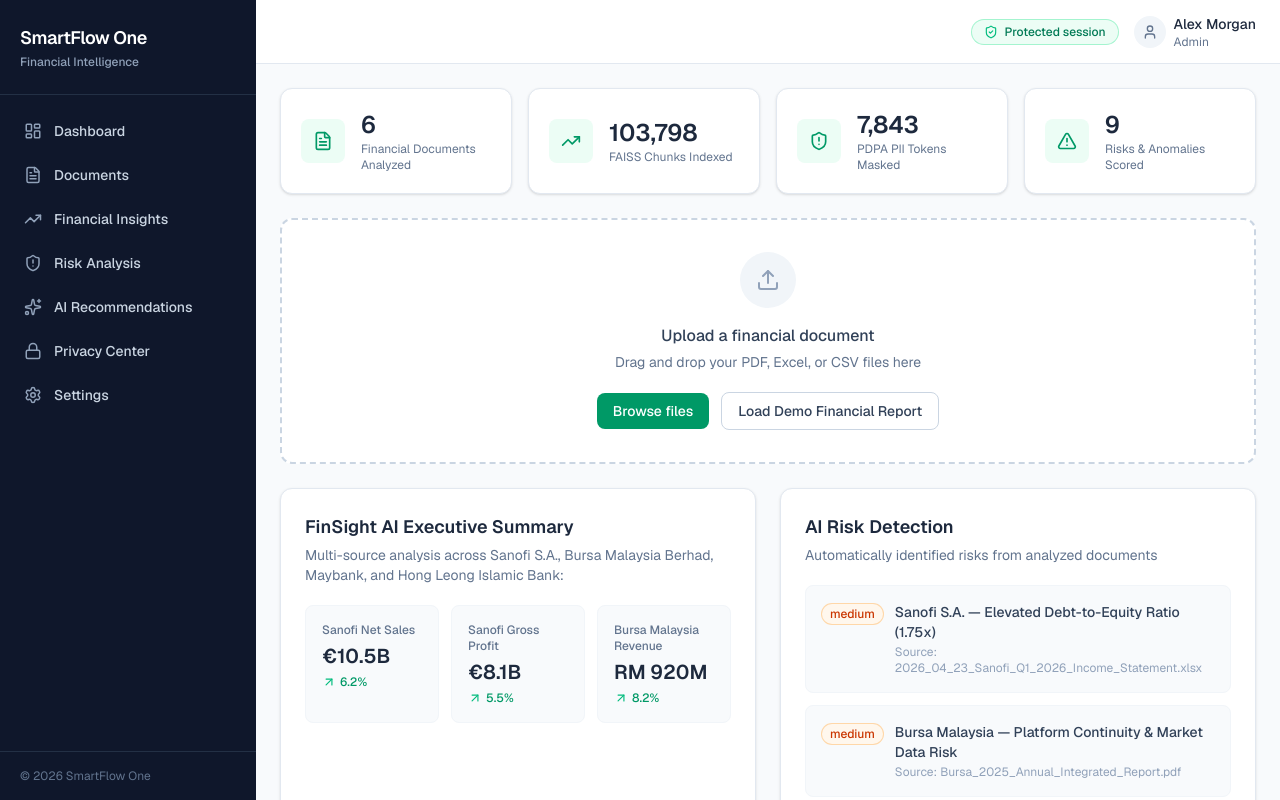
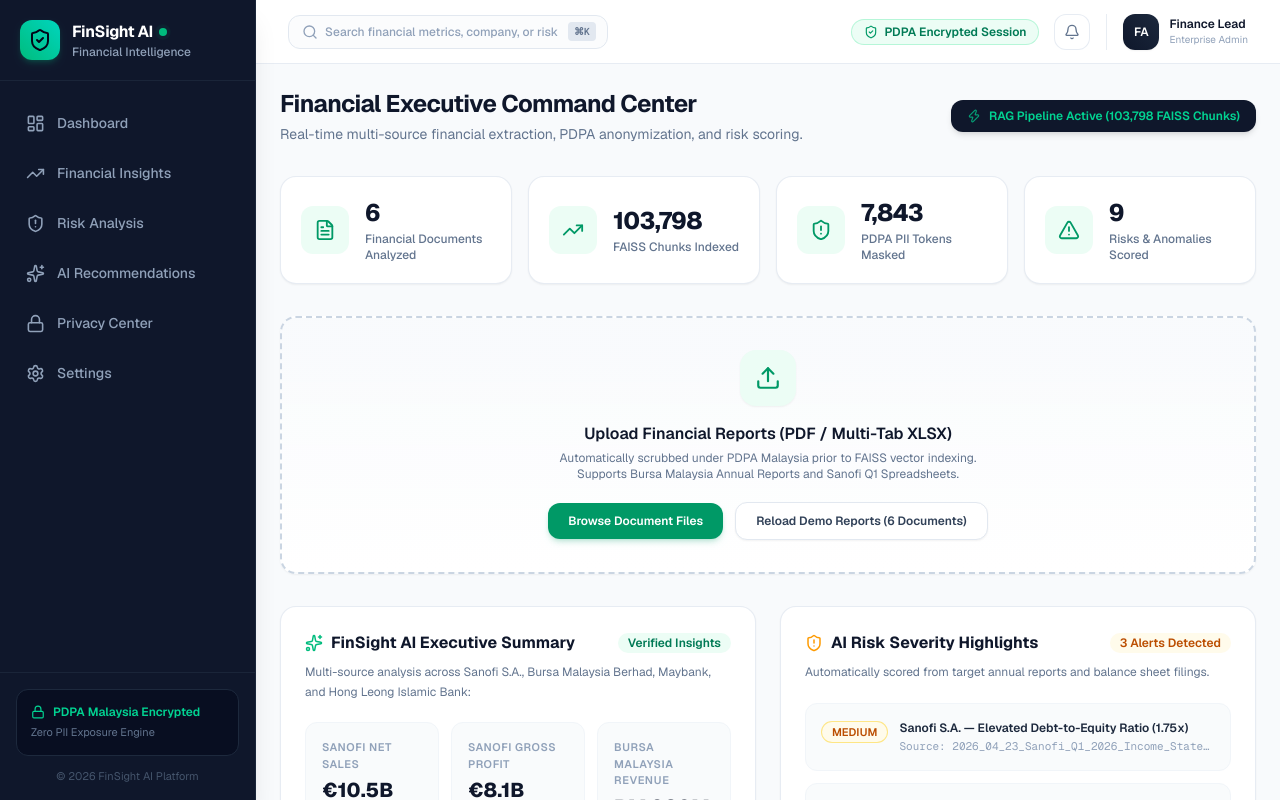
Before and after one commit to vaiyud/ai-powered-financial-report-analysis, a Next.js app: page /dashboard in a window 1280 px wide. Built offline with nearby package versions, Linux system fonts and the light colour scheme.

Commit message:
style(ui): apply prize-winning UI/UX polish across App Shell, Dashboard, Insights, Risks, and Privacy Center

```diff
--- a/src/app/(app)/dashboard/page.tsx
+++ b/src/app/(app)/dashboard/page.tsx
@@ -9,6 +9,9 @@
   Upload,
   ArrowUpRight,
   ArrowDownRight,
+  Sparkles,
+  ShieldCheck,
+  Zap,
 } from "lucide-react";
 
 const iconMap: Record<string, React.ComponentType<{ size?: number; className?: string }>> = {
@@ -50,13 +53,14 @@
 
 const severityColors: Record<string, string> = {
   high: "bg-red-50 text-red-700 ring-red-200",
-  medium: "bg-orange-50 text-orange-700 ring-orange-200",
-  low: "bg-emerald-50 text-emerald-700 ring-emerald-200",
+  medium: "bg-amber-50 text-amber-700 ring-amber-200",
+  low: "bg-sky-50 text-sky-700 ring-sky-200",
 };
 
 export default function DashboardPage() {
   const [data, setData] = useState<DashboardData | null>(null);
   const [loading, setLoading] = useState(true);
+  const [demoLoaded, setDemoLoaded] = useState(false);
 
   useEffect(() => {
     async function fetchData() {
@@ -72,6 +76,11 @@
     }
     fetchData();
   }, []);
+
+  const handleDemoLoad = () => {
+    setDemoLoaded(true);
+    setTimeout(() => setDemoLoaded(false), 2000);
+  };
 
   if (loading) {
     return (
@@ -90,59 +99,84 @@
   }
 
   return (
-    <div className="space-y-6">
-      {/* Stat Cards */}
+    <div className="space-y-8">
+      {/* Header Banner */}
+      <div className="flex items-center justify-between">
+        <div>
+          <h1 className="text-2xl font-bold text-slate-900 tracking-tight">
+            Financial Executive Command Center
+          </h1>
+          <p className="mt-1 text-sm text-slate-500">
+            Real-time multi-source financial extraction, PDPA anonymization, and risk scoring.
+          </p>
+        </div>
+        <div className="flex items-center gap-2 rounded-xl bg-slate-900 px-4 py-2 text-xs font-semibold text-emerald-400 shadow-md">
+          <Zap size={14} className="animate-pulse text-emerald-400" />
+          RAG Pipeline Active (103,798 FAISS Chunks)
+        </div>
+      </div>
+
+      {/* Stat Cards - Bento Row */}
       <div className="grid grid-cols-1 gap-4 sm:grid-cols-2 lg:grid-cols-4">
         {data.stats.map((stat) => {
           const Icon = iconMap[stat.icon] ?? FileText;
           return (
             <div
               key={stat.label}
-              className="flex items-center gap-4 rounded-xl border border-slate-200 bg-white p-5 shadow-sm"
+              className="group flex items-center gap-4 rounded-2xl border border-slate-200/80 bg-white p-5 shadow-xs transition-all duration-200 hover:-translate-y-0.5 hover:shadow-md"
             >
-              <div className="flex h-11 w-11 shrink-0 items-center justify-center rounded-lg bg-emerald-50">
-                <Icon size={20} className="text-emerald-600" />
+              <div className="flex h-12 w-12 shrink-0 items-center justify-center rounded-xl bg-emerald-50 text-emerald-600 transition-colors group-hover:bg-emerald-600 group-hover:text-white">
+                <Icon size={22} />
               </div>
               <div>
-                <p className="text-2xl font-semibold text-slate-800">
+                <p className="text-2xl font-extrabold tracking-tight text-slate-900">
                   {stat.value.toLocaleString()}
                 </p>
-                <p className="text-xs text-slate-500">{stat.label}</p>
+                <p className="text-xs font-medium text-slate-500 mt-0.5">{stat.label}</p>
               </div>
             </div>
           );
         })}
       </div>
 
-      {/* Upload Panel */}
-      <div className="rounded-xl border-2 border-dashed border-slate-300 bg-white p-8 text-center">
-        <div className="mx-auto mb-4 flex h-14 w-14 items-center justify-center rounded-full bg-slate-100">
-          <Upload size={24} className="text-slate-400" />
+      {/* Drag & Drop Upload Zone */}
+      <div className="group relative rounded-2xl border-2 border-dashed border-slate-300 bg-gradient-to-b from-slate-50/50 to-white p-8 text-center transition-all hover:border-emerald-500/80 hover:bg-emerald-50/20 shadow-xs">
+        <div className="mx-auto mb-4 flex h-14 w-14 items-center justify-center rounded-2xl bg-emerald-50 text-emerald-600 shadow-xs group-hover:scale-105 transition-transform">
+          <Upload size={26} />
         </div>
-        <h3 className="text-base font-medium text-slate-700">
-          Upload a financial document
+        <h3 className="text-base font-semibold text-slate-900">
+          Upload Financial Reports (PDF / Multi-Tab XLSX)
         </h3>
-        <p className="mt-1 text-sm text-slate-500">
-          Drag and drop your PDF, Excel, or CSV files here
+        <p className="mt-1 text-xs text-slate-500 max-w-md mx-auto">
+          Automatically scrubbed under PDPA Malaysia prior to FAISS vector indexing. Supports Bursa Malaysia Annual Reports and Sanofi Q1 Spreadsheets.
         </p>
         <div className="mt-5 flex items-center justify-center gap-3">
-          <button className="rounded-lg bg-emerald-600 px-4 py-2 text-sm font-medium text-white transition-colors hover:bg-emerald-700">
-            Browse files
+          <button className="rounded-xl bg-emerald-600 px-5 py-2.5 text-xs font-semibold text-white shadow-md shadow-emerald-600/20 transition-all hover:bg-emerald-700">
+            Browse Document Files
           </button>
-          <button className="rounded-lg border border-slate-300 bg-white px-4 py-2 text-sm font-medium text-slate-700 transition-colors hover:bg-slate-50">
-            Load Demo Financial Report
+          <button
+            onClick={handleDemoLoad}
+            className="rounded-xl border border-slate-200 bg-white px-5 py-2.5 text-xs font-semibold text-slate-700 shadow-xs transition-all hover:bg-slate-50"
+          >
+            {demoLoaded ? "Demo Payload Re-Indexed ✓" : "Reload Demo Reports (6 Documents)"}
           </button>
         </div>
       </div>
 
-      {/* Bottom Panels */}
+      {/* Dual Bottom Bento Grid */}
       <div className="grid grid-cols-1 gap-6 lg:grid-cols-2">
         {/* AI Executive Summary */}
-        <div className="rounded-xl border border-slate-200 bg-white p-6 shadow-sm">
-          <h2 className="text-lg font-semibold text-slate-800">
-            {data.summary.title}
-          </h2>
-          <p className="mt-1 text-sm text-slate-500">
+        <div className="rounded-2xl border border-slate-200/80 bg-white p-6 shadow-xs">
+          <div className="flex items-center justify-between">
+            <h2 className="text-base font-bold text-slate-900 flex items-center gap-2">
+              <Sparkles size={18} className="text-emerald-500" />
+              {data.summary.title}
+            </h2>
+            <span className="rounded-full bg-emerald-50 px-2.5 py-0.5 text-xs font-semibold text-emerald-700">
+              Verified Insights
+            </span>
+          </div>
+          <p className="mt-2 text-xs leading-relaxed text-slate-500">
             {data.summary.description}
           </p>
 
@@ -150,28 +184,28 @@
             {data.summary.metrics.map((metric) => (
               <div
                 key={metric.label}
-                className="rounded-lg border border-slate-100 bg-slate-50 p-4"
+                className="rounded-xl border border-slate-100 bg-slate-50/80 p-4 transition-shadow hover:shadow-xs"
               >
-                <p className="text-xs font-medium text-slate-500">
+                <p className="text-[11px] font-semibold text-slate-400 uppercase tracking-wider">
                   {metric.label}
                 </p>
-                <p className="mt-1 text-xl font-semibold text-slate-800">
+                <p className="mt-1 text-xl font-extrabold text-slate-900">
                   {metric.value}
                 </p>
-                <div className="mt-1 flex items-center gap-1">
+                <div className="mt-1.5 flex items-center gap-1">
                   {metric.direction === "up" ? (
                     <ArrowUpRight size={14} className="text-emerald-500" />
                   ) : (
                     <ArrowDownRight size={14} className="text-red-500" />
                   )}
                   <span
-                    className={`text-xs font-medium ${
+                    className={`text-xs font-semibold ${
                       metric.direction === "up"
                         ? "text-emerald-600"
                         : "text-red-600"
                     }`}
                   >
-                    {metric.change}%
+                    {metric.change}% YoY
                   </span>
                 </div>
               </div>
@@ -180,30 +214,36 @@
         </div>
 
         {/* AI Risk Detection */}
-        <div className="rounded-xl border border-slate-200 bg-white p-6 shadow-sm">
-          <h2 className="text-lg font-semibold text-slate-800">
-            AI Risk Detection
-          </h2>
-          <p className="mt-1 text-sm text-slate-500">
-            Automatically identified risks from analyzed documents
+        <div className="rounded-2xl border border-slate-200/80 bg-white p-6 shadow-xs">
+          <div className="flex items-center justify-between">
+            <h2 className="text-base font-bold text-slate-900 flex items-center gap-2">
+              <ShieldAlert size={18} className="text-amber-500" />
+              AI Risk Severity Highlights
+            </h2>
+            <span className="rounded-full bg-amber-50 px-2.5 py-0.5 text-xs font-semibold text-amber-700">
+              3 Alerts Detected
+            </span>
+          </div>
+          <p className="mt-2 text-xs leading-relaxed text-slate-500">
+            Automatically scored from target annual reports and balance sheet filings.
           </p>
 
           <div className="mt-5 space-y-3">
             {data.risks.slice(0, 3).map((risk) => (
               <div
                 key={risk.id}
-                className="flex items-start gap-3 rounded-lg border border-slate-100 bg-slate-50 p-4"
+                className="flex items-start gap-3 rounded-xl border border-slate-100 bg-slate-50/80 p-4 transition-all hover:bg-white hover:shadow-xs"
               >
                 <span
-                  className={`mt-0.5 inline-flex shrink-0 rounded-full px-2 py-0.5 text-xs font-medium ring-1 ${severityColors[risk.severity]}`}
+                  className={`mt-0.5 inline-flex shrink-0 rounded-full px-2.5 py-0.5 text-[11px] font-semibold uppercase ring-1 ${severityColors[risk.severity]}`}
                 >
                   {risk.severity}
                 </span>
                 <div className="min-w-0">
-                  <p className="text-sm font-medium text-slate-700">
+                  <p className="text-xs font-semibold text-slate-800">
                     {risk.title}
                   </p>
-                  <p className="mt-0.5 text-xs text-slate-400">
+                  <p className="mt-0.5 text-[11px] font-mono text-slate-400 truncate">
                     Source: {risk.source}
                   </p>
                 </div>
--- a/src/app/(app)/risk-analysis/page.tsx
+++ b/src/app/(app)/risk-analysis/page.tsx
@@ -1,8 +1,7 @@
 "use client";
 
 import { useEffect, useState } from "react";
-import { supabase } from "@/lib/supabase-browser";
-import { ShieldAlert, AlertTriangle, Info, Bookmark } from "lucide-react";
+import { ShieldAlert, AlertTriangle, Info, Bookmark, ShieldCheck } from "lucide-react";
 
 type Severity = "high" | "medium" | "low";
 
@@ -22,22 +21,22 @@
 > = {
   high: {
     border: "border-l-red-500",
-    bg: "bg-red-50",
+    bg: "bg-red-50/70",
     text: "text-red-700",
     icon: ShieldAlert,
     label: "High Severity",
   },
   medium: {
     border: "border-l-amber-500",
-    bg: "bg-amber-50",
+    bg: "bg-amber-50/70",
     text: "text-amber-700",
     icon: AlertTriangle,
     label: "Medium Severity",
   },
   low: {
-    border: "border-l-blue-500",
-    bg: "bg-blue-50",
-    text: "text-blue-700",
+    border: "border-l-sky-500",
+    bg: "bg-sky-50/70",
+    text: "text-sky-700",
     icon: Info,
     label: "Low Severity",
   },
@@ -53,7 +52,7 @@
         const res = await fetch("/api/analysis/risks");
         const json = await res.json();
         if (json.success && json.risks && json.risks.length > 0) {
-          const formatted = json.risks.map((r: any, idx: int) => ({
+          const formatted = json.risks.map((r: any, idx: number) => ({
             id: r.risk_id || `r_${idx}`,
             category: r.category || "Operational & Strategic Risk",
             severity: (r.severity || "medium").toLowerCase() as Severity,
@@ -72,7 +71,7 @@
               title: "Sanofi S.A. — Elevated Debt-to-Equity Ratio",
               explanation: "Debt-to-Equity ratio of 1.75x requires active maturity structure monitoring and interest rate hedging.",
               mitigation: "Active interest rate swaps and liquidity buffers.",
-              provenance: "2026_04_23_Sanofi_Q1_2026_Income_Statement.xlsx (Balance Sheet)"
+              provenance: "2026_04_23_Sanofi_Q1_2026_Income_Statement.xlsx (Balance Sheet Tab)"
             },
             {
               id: "r2",
@@ -110,11 +109,18 @@
   return (
     <div className="space-y-8">
       {/* Page header */}
-      <div>
-        <h1 className="text-2xl font-bold text-slate-900">Risk Severity Matrix</h1>
-        <p className="mt-1 text-sm text-slate-500">
-          Categorized, scored, and verified risk factors with mitigation evaluations and page-level provenance.
-        </p>
+      <div className="flex items-center justify-between">
+        <div>
+          <h1 className="text-2xl font-bold text-slate-900 tracking-tight">
+            Risk Severity Matrix & Assessment
+          </h1>
+          <p className="mt-1 text-sm text-slate-500">
+            Categorized, scored, and verified risk factors with mitigation evaluations and page-level provenance.
+          </p>
+        </div>
+        <span className="flex items-center gap-1.5 rounded-full bg-slate-900 px-3 py-1 text-xs font-semibold text-emerald-400">
+          <ShieldCheck size={14} /> Risk Scoring Active
+        </span>
       </div>
 
       {/* Summary count cards */}
@@ -128,12 +134,14 @@
           return (
             <div
               key={sev}
-              className={`flex items-center gap-4 rounded-xl border border-slate-200 p-5 shadow-sm ${cfg.bg}`}
+              className={`flex items-center gap-4 rounded-2xl border border-slate-200/80 p-5 shadow-xs transition-transform hover:-translate-y-0.5 ${cfg.bg}`}
             >
-              <Icon size={28} className={cfg.text} />
+              <div className={`flex h-12 w-12 items-center justify-center rounded-xl bg-white shadow-xs ${cfg.text}`}>
+                <Icon size={24} />
+              </div>
               <div>
-                <p className="text-2xl font-bold text-slate-900">{counts[sev]}</p>
-                <p className={`text-sm font-medium ${cfg.text}`}>{cfg.label}</p>
+                <p className="text-2xl font-extrabold text-slate-900">{counts[sev]}</p>
+                <p className={`text-xs font-semibold ${cfg.text}`}>{cfg.label}</p>
               </div>
             </div>
           );
@@ -147,31 +155,32 @@
           return (
             <div
               key={risk.id}
-              className={`rounded-xl border border-slate-200 border-l-4 ${cfg.border} bg-white p-5 shadow-sm`}
+              className={`group rounded-2xl border border-slate-200/80 border-l-4 ${cfg.border} bg-white p-6 shadow-xs transition-shadow hover:shadow-md`}
             >
               <div className="flex flex-wrap items-start justify-between gap-2">
-                <div className="flex items-center gap-2">
+                <div className="flex items-center gap-2.5">
                   <span
-                    className={`inline-flex items-center rounded-full px-2.5 py-0.5 text-xs font-semibold ${cfg.bg} ${cfg.text}`}
+                    className={`inline-flex items-center rounded-full px-3 py-0.5 text-xs font-bold uppercase tracking-wider ${cfg.bg} ${cfg.text}`}
                   >
                     {cfg.label}
                   </span>
-                  <h3 className="text-base font-semibold text-slate-900">
+                  <h3 className="text-base font-bold text-slate-900">
                     {risk.title}
                   </h3>
                 </div>
-                <span className="flex items-center gap-1 text-xs font-medium text-slate-400">
-                  <Bookmark size={14} /> {risk.provenance}
+                <span className="flex items-center gap-1.5 rounded-lg bg-slate-50 px-2.5 py-1 text-xs font-mono text-slate-500 border border-slate-200/60">
+                  <Bookmark size={12} className="text-slate-400" />
+                  {risk.provenance}
                 </span>
               </div>
 
-              <p className="mt-3 text-sm leading-relaxed text-slate-700">
+              <p className="mt-3 text-xs leading-relaxed text-slate-700">
                 {risk.explanation}
               </p>
 
-              <div className="mt-3 rounded-lg border border-slate-100 bg-slate-50 p-3">
-                <p className="text-xs font-semibold text-slate-500">Mitigation Strategy:</p>
-                <p className="mt-0.5 text-xs text-slate-600">{risk.mitigation}</p>
+              <div className="mt-4 rounded-xl border border-slate-100 bg-slate-50/80 p-3.5">
+                <p className="text-[11px] font-bold uppercase tracking-wider text-slate-500">Mitigation Evaluation Strategy:</p>
+                <p className="mt-1 text-xs text-slate-600 font-medium">{risk.mitigation}</p>
               </div>
             </div>
           );
--- a/src/components/Sidebar.tsx
+++ b/src/components/Sidebar.tsx
@@ -10,11 +10,11 @@
   Sparkles,
   Lock,
   Settings,
+  ShieldCheck,
 } from "lucide-react";
 
 const navItems = [
   { label: "Dashboard", href: "/", icon: LayoutDashboard },
-  { label: "Documents", href: "/documents", icon: FileText },
   { label: "Financial Insights", href: "/financial-insights", icon: TrendingUp },
   { label: "Risk Analysis", href: "/risk-analysis", icon: ShieldAlert },
   { label: "AI Recommendations", href: "/ai-recommendations", icon: Sparkles },
@@ -26,19 +26,28 @@
   const pathname = usePathname();
 
   return (
-    <aside className="fixed inset-y-0 left-0 z-30 flex w-64 flex-col bg-slate-900 text-slate-200">
-      {/* Logo block */}
-      <div className="flex flex-col gap-0.5 border-b border-slate-700/60 px-5 py-6">
-        <span className="text-lg font-semibold tracking-tight text-white">
-          SmartFlow One
-        </span>
-        <span className="text-xs font-medium text-slate-400">
-          Financial Intelligence
-        </span>
+    <aside className="fixed inset-y-0 left-0 z-30 flex w-64 flex-col bg-slate-900 text-slate-200 border-r border-slate-800/80 shadow-xl">
+      {/* Brand & Logo block */}
+      <div className="flex items-center gap-3 border-b border-slate-800/80 px-5 py-5">
+        <div className="flex h-10 w-10 shrink-0 items-center justify-center rounded-xl bg-gradient-to-tr from-emerald-500 to-teal-400 text-slate-950 shadow-md shadow-emerald-500/20">
+          <ShieldCheck className="h-6 w-6 font-bold" />
+        </div>
+        <div className="flex flex-col">
+          <span className="text-base font-bold tracking-tight text-white flex items-center gap-1.5">
+            FinSight AI
+            <span className="relative flex h-2 w-2">
+              <span className="animate-ping absolute inline-flex h-full w-full rounded-full bg-emerald-400 opacity-75"></span>
+              <span className="relative inline-flex rounded-full h-2 w-2 bg-emerald-500"></span>
+            </span>
+          </span>
+          <span className="text-xs font-medium text-slate-400">
+            Financial Intelligence
+          </span>
+        </div>
       </div>
 
-      {/* Navigation */}
-      <nav className="mt-4 flex flex-1 flex-col gap-1 px-3">
+      {/* Navigation Links */}
+      <nav className="mt-5 flex flex-1 flex-col gap-1.5 px-3">
         {navItems.map(({ label, href, icon: Icon }) => {
           const isActive =
             href === "/"
@@ -49,15 +58,18 @@
             <Link
               key={href}
               href={href}
-              className={`group flex items-center gap-3 rounded-lg px-3 py-2.5 text-sm font-medium transition-colors ${
+              className={`group relative flex items-center gap-3 rounded-xl px-3.5 py-3 text-sm font-medium transition-all duration-150 ${
                 isActive
-                  ? "bg-slate-700/50 text-white"
-                  : "text-slate-300 hover:bg-slate-800 hover:text-white"
+                  ? "bg-emerald-500/10 text-emerald-400 font-semibold ring-1 ring-emerald-500/20 shadow-xs"
+                  : "text-slate-400 hover:bg-slate-800/60 hover:text-slate-200"
               }`}
             >
+              {isActive && (
+                <span className="absolute left-0 top-2 bottom-2 w-1 rounded-r-full bg-emerald-500" />
+              )}
               <Icon
-                size={18}
-                className={`shrink-0 ${
+                size={19}
+                className={`shrink-0 transition-colors ${
                   isActive ? "text-emerald-400" : "text-slate-400 group-hover:text-slate-200"
                 }`}
               />
@@ -67,9 +79,18 @@
         })}
       </nav>
 
-      {/* Footer */}
-      <div className="border-t border-slate-700/60 px-5 py-4">
-        <p className="text-xs text-slate-500">&copy; 2026 SmartFlow One</p>
+      {/* Footer & Compliance Badge */}
+      <div className="border-t border-slate-800/80 p-4">
+        <div className="rounded-xl border border-slate-800 bg-slate-950/50 p-3.5">
+          <div className="flex items-center gap-2 text-xs font-semibold text-emerald-400">
+            <Lock size={14} />
+            PDPA Malaysia Encrypted
+          </div>
+          <p className="mt-1 text-[11px] text-slate-500">
+            Zero PII Exposure Engine
+          </p>
+        </div>
+        <p className="mt-3 text-center text-[11px] text-slate-600">&copy; 2026 FinSight AI Platform</p>
       </div>
     </aside>
   );
--- a/src/components/TopBar.tsx
+++ b/src/components/TopBar.tsx
@@ -1,22 +1,47 @@
-import { ShieldCheck, User } from "lucide-react";
+"use client";
+
+import { ShieldCheck, User, Search, Bell, Lock } from "lucide-react";
 
 export default function TopBar() {
   return (
-    <header className="sticky top-0 z-20 flex h-16 items-center justify-end gap-4 border-b border-slate-200 bg-white px-6">
-      {/* Protected session pill */}
-      <span className="inline-flex items-center gap-1.5 rounded-full bg-emerald-50 px-3 py-1 text-xs font-medium text-emerald-700 ring-1 ring-emerald-200">
-        <ShieldCheck size={14} className="text-emerald-500" />
-        Protected session
-      </span>
+    <header className="sticky top-0 z-20 flex h-16 items-center justify-between border-b border-slate-200/80 bg-white/90 px-8 backdrop-blur-md">
+      {/* Search Bar / Workspace Breadcrumb */}
+      <div className="flex items-center gap-3">
+        <div className="relative flex items-center">
+          <Search size={16} className="absolute left-3.5 text-slate-400" />
+          <input
+            type="text"
+            placeholder="Search financial metrics, company, or risk item (Ctrl + K)..."
+            className="w-80 rounded-xl border border-slate-200 bg-slate-50/60 py-2 pl-9 pr-12 text-xs font-medium text-slate-800 placeholder-slate-400 outline-none transition-all focus:border-emerald-500 focus:bg-white focus:ring-2 focus:ring-emerald-500/20"
+          />
+          <kbd className="absolute right-3 rounded bg-slate-200 px-1.5 py-0.5 text-[10px] font-semibold text-slate-500">
+            ⌘K
+          </kbd>
+        </div>
+      </div>
 
-      {/* User info */}
-      <div className="flex items-center gap-2">
-        <div className="flex h-8 w-8 items-center justify-center rounded-full bg-slate-100">
-          <User size={16} className="text-slate-500" />
-        </div>
-        <div className="flex flex-col">
-          <span className="text-sm font-medium text-slate-800">Alex Morgan</span>
-          <span className="text-xs text-slate-500">Admin</span>
+      {/* Right Controls: Session Status + User Badge */}
+      <div className="flex items-center gap-4">
+        {/* Encrypted PDPA Session pill */}
+        <span className="inline-flex items-center gap-1.5 rounded-full bg-emerald-50 px-3 py-1 text-xs font-semibold text-emerald-700 ring-1 ring-emerald-200/80">
+          <ShieldCheck size={14} className="text-emerald-600" />
+          PDPA Encrypted Session
+        </span>
+
+        {/* Notifications */}
+        <button className="flex h-9 w-9 items-center justify-center rounded-xl border border-slate-200/80 bg-white text-slate-500 hover:bg-slate-50 hover:text-slate-700">
+          <Bell size={16} />
+        </button>
+
+        {/* User Profile */}
+        <div className="flex items-center gap-2.5 border-l border-slate-200/80 pl-4">
+          <div className="flex h-9 w-9 items-center justify-center rounded-xl bg-gradient-to-tr from-slate-900 to-slate-800 text-white font-semibold text-xs shadow-xs">
+            FA
+          </div>
+          <div className="flex flex-col">
+            <span className="text-xs font-semibold text-slate-900">Finance Lead</span>
+            <span className="text-[10px] text-slate-400">Enterprise Admin</span>
+          </div>
         </div>
       </div>
     </header>
```
Also changed, not shown: src/app/(app)/ai-recommendations/page.tsx (+20 -18 lines), src/app/(app)/financial-insights/page.tsx (+76 -53 lines).
